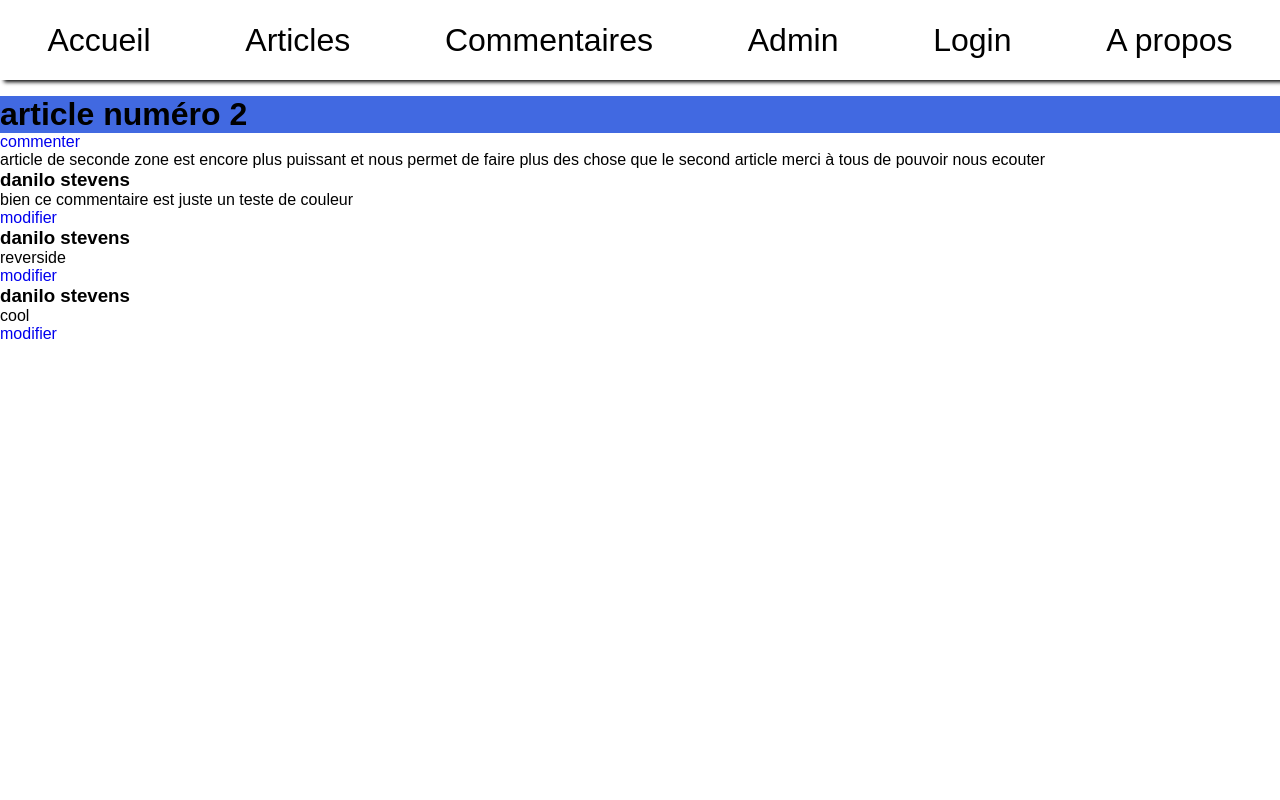
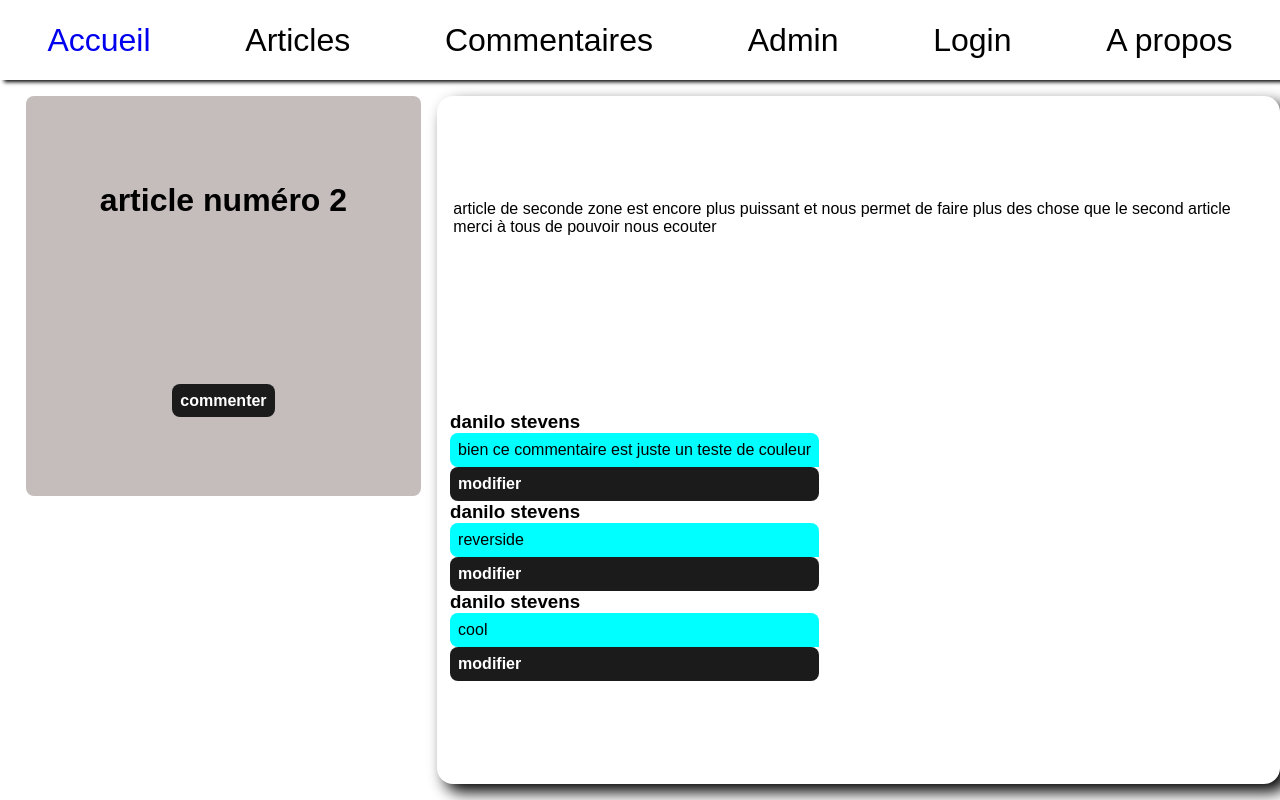
Before and after one commit to asddaniel/blog_django, a Django app: page /article/1/ in a window 1280 px wide. Run offline with Django 4.2, Linux system fonts and the light colour scheme; data comes from the database, SQL or seed files in the repository.

Commit message:
django files

```diff
--- a/blog/static/blog/style.css
+++ b/blog/static/blog/style.css
@@ -27,25 +27,88 @@ font-family: 'Montserrat',sans-serif
     z-index: 200;
     margin-left: 2vw;
   position: absolute;
+  cursor: pointer;
 
+}
+.clique.active :nth-child(2){
+ opacity: 0;
+}
+.clique.active :nth-child(3){
+    transform: translateY(-3vh) rotate(135deg);
+   }
+   .clique.active :nth-child(1){
+    transform: translateY(3vh) rotate(-135deg);
+   }
+.contenu{
+    display: grid;
+    width: 100%;
+    height: 86vh;
+    grid-template-columns: 1fr 2fr;
+    column-gap: 2vh;
+
+
+}
+.sidebar{
+    background-color: rgb(197, 188, 188);
+    border-radius: 1vh;
+    margin-left: 2vw;
+    max-height: 50vh;
+    display: flex;
+    flex-direction: column;
+    justify-content: space-around;
+    align-items: center;
+}
+.button{
+    background-color: rgb(27, 27, 27);
+    border-radius: 1vh;
+    padding: 1vh;
+    color: white;
+    font-weight: bold;
+}
+.sidebar h1{
+    text-align: center;
+}
+.article-content{
+    display: flex;
+    flex-direction: column;
+    justify-content: space-around;
+    align-items: center;
+    border-radius: 2vh;
+    box-shadow: 1vh 1vh 2vh;
+    padding: 2vh;
+
+}
+.comment-content{
+    background-color: aqua;
+    border-radius: 1vh 1vh 0 1vh;
+    padding: 1vh;
+}
+.commentaires{
+    margin-left: -35vw;
+    display: flex;
+    flex-direction: column;
+    justify-content: space-around;
 }
 
 .ligne{
-    background-color: red;
+
+    transition: all 0.5s ease-in-out;
+    background-color: rgb(46, 44, 44);
     margin: 1vh;
     display: block;
-    width: 16vw;
+    width: 18vw;
     height: 2vh;
 }
 .hidden-main{
     display: none;
 }
-h1{
-    background-color: royalblue;
-}
+
 @media screen and (max-width:1200px){
     .hidden-main{
         display: block;
+    }
+    .contenu{
+        grid-template-columns: 1fr;
     }
     .nav-bar{
         background-color: blue;
--- a/blog/templates/blog/article.html
+++ b/blog/templates/blog/article.html
@@ -1,13 +1,20 @@
 {% extends 'blog/base.html' %}
 
 {% block content %}
+<div class="contenu">
+    <div class="sidebar">
 <h1>{{ article.title }}</h1>
-<div><a href="{% url 'comment' article.id %}">commenter</a></div>
+<div><a href="{% url 'comment' article.id %}" class="button">commenter</a></div>
+</div>
+<div class="article-content">
 <p>{{ article.content }}</p>
-
+<div class="commentaires">
 {% for comment in comments %}
 <h3>{{ comment.user }}</h3>
-<div>{{ comment.content }}</div>
-<a href="{% url 'comment.modifier' comment.id %}">modifier</a>
+<div class="comment-content">{{ comment.content }}</div>
+<a href="{% url 'comment.modifier' comment.id %}" class="button">modifier</a>
 {% endfor %}
+</div>
+</div>
+</div>
 {% endblock %}
--- a/blog/templates/blog/base.html
+++ b/blog/templates/blog/base.html
@@ -14,7 +14,7 @@
         <i class="ligne"></i><i class="ligne"></i><i class="ligne"></i>
     </div>
     <nav class="nav-bar transitive hidden-responsive">
-        <li>Accueil</li>
+        <li> <a href="{% url 'home'  %}"> Accueil</a></li>
         <li>Articles</li>
         <li>Commentaires</li>
         <li>Admin</li>
@@ -28,6 +28,7 @@
 <script>
     document.querySelector(".clique").addEventListener("click", function(e){
         e.preventDefault();
+        this.classList.toggle("active")
         document.querySelector(".nav-bar").classList.toggle("hidden-responsive")
     })
 </script>
--- a/blog_django/urls.py
+++ b/blog_django/urls.py
@@ -19,7 +19,7 @@ from django.urls import path
 from blog import views
 
 urlpatterns = [
-    path('admin/', admin.site.urls),
+    path('admin/', admin.site.urls, name='admin'),
     path('repo/', views.home, name='homepage'),
     path('hello/', views.hello, name='accueil'),
      path('', views.hello, name='home'),
```
Also changed, not shown: blog/templates/blog/layout.html (+8 -1 lines).
